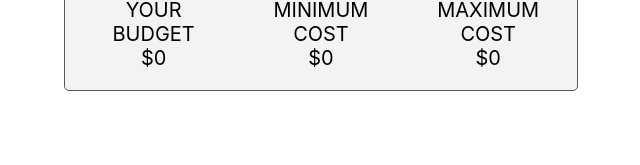
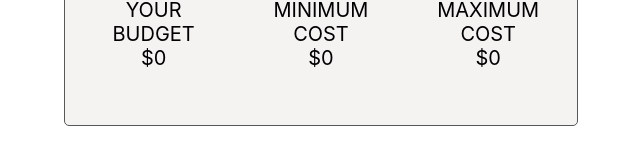
Before and after one commit to gsgilman/Budget-Calculator, a React (Create React App) app: page / in a window 1280 px wide. Shown: the part 177-342 px from the top of the page, without its empty margins (319-959 px from the left). Built offline with nearby package versions, Linux system fonts and the light colour scheme; no server answers; the database is empty.

Commit message:
Minor cleanup and css

```diff
--- a/src/App.js
+++ b/src/App.js
@@ -11,7 +11,6 @@ import "./App.css";
 const App = () => {
   const [items, setItems] = useState([])
   return (
-
     <div className="App">
       <FirebaseFetcher setItems={setItems} />
       <BudgetCalculator items={items}/>
--- a/src/Components/Catalog.jsx
+++ b/src/Components/Catalog.jsx
@@ -35,7 +35,7 @@ const Catalog = ({ items, onChange }) => {
 const ItemSelect = ({ items, categoryName, isFirst, onChange }) => {
     return (
         // There is some redundancy here, overall the structure and
-        // of this component is a little less than ideal
+        // styling of this component is a bit less than ideal
         <div className={"item-select"}>
             {isFirst ?
                 <div className={"item-select-title"}>
--- a/src/Components/Footer.css
+++ b/src/Components/Footer.css
@@ -29,4 +29,5 @@
 .footer .outcome {
   padding-top: 10px;
   text-align: center;
+  min-height: 35px;
 }
--- a/src/Components/Footer.jsx
+++ b/src/Components/Footer.jsx
@@ -16,13 +16,12 @@ const Footer = ({ selectedItems, budget }) => {
         setTotalHighPrice(highPrice);
     }, [selectedItems]);
 
-
     const parsedBudget = parseInt(budget);
-
     const calcOutcomeText = () => {
         if (parsedBudget && totalHighPrice) {
             if (parsedBudget > totalLowPrice && parsedBudget < totalHighPrice) {
-                return <span>The minumum cost is <span style={{ color: "green" }}>${parsedBudget - totalLowPrice}</span> under your budget and the maximum cost is <span style={{color: "red"}}>${totalHighPrice - parsedBudget}</span> over your budget.</span>;
+                return <span>The minumum cost is <span style={{ color: "green" }}>${parsedBudget - totalLowPrice}</span> under your budget
+                    and the maximum cost is <span style={{ color: "red" }}>${totalHighPrice - parsedBudget}</span> over your budget.</span>;
             } else if (parsedBudget > totalHighPrice) {
                 return <span>The maximum cost is <span style={{color: "green"}}>${totalHighPrice - parsedBudget}</span> under your budget.</span>
             } else {
```
